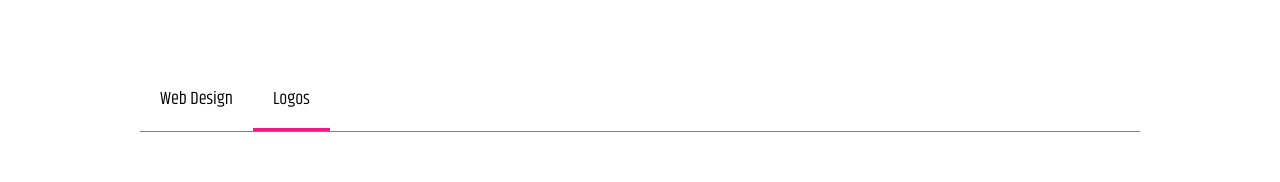
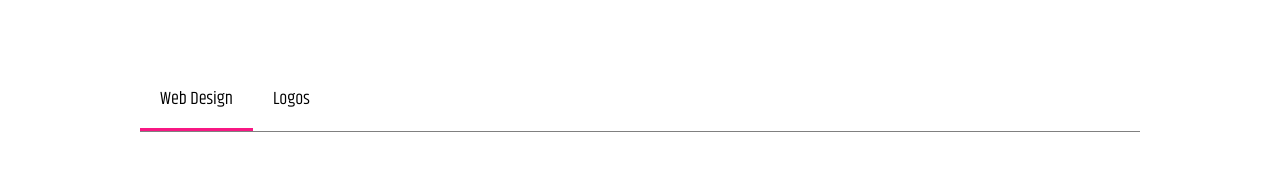
Before and after one commit to DionysisP/Portfolio, a React (Create React App) app: page /portfolio in a window 1280 px wide. Shown: the part 249-431 px from the top of the page. Built offline with nearby package versions, Linux system fonts and the light colour scheme.

Commit message:
improve design

```diff
--- a/src/components/About.js
+++ b/src/components/About.js
@@ -1,6 +1,5 @@
 import classes from './style/AFewWords.module.css';
 import { useState } from 'react';
-import Modal from './portfolioComponents/Modal';
 import close from './portfolioComponents/images/close.svg';
 import style2 from './style/Modal.module.css';
 
--- a/src/components/Portfolio.js
+++ b/src/components/Portfolio.js
@@ -8,7 +8,7 @@ import style from './style/Portfolio.module.css';
 
 export default function Portfolio() {
 
-    const [active, setActive] = useState(2);
+    const [active, setActive] = useState(1);
 
     var currentlyDisplayed
 
--- a/src/components/style/Modal.module.css
+++ b/src/components/style/Modal.module.css
@@ -40,19 +40,19 @@
 
 @media screen and (min-width: 1024px){
     .logo{
-        width:50vw;
+        width:500px;
     }
     .logoDesc{
-        width:800px;
+        width:500px;
     }
 }
 
 @media screen and (max-width: 1024px){
     .logo{
-        width:70vw;
+        width:400px;
     }
     .logoDesc{
-        width:70vw;
+        width:400px;
     }
 }
 
--- a/src/components/style/Portfolio.module.css
+++ b/src/components/style/Portfolio.module.css
@@ -1,8 +1,9 @@
 .projectList{
     display: inherit;
-
     border-bottom: 1px solid grey;
-    width:1000px;
+    max-width:1000px;
+    width:80vw;
+    margin: 0 0 50px 0;
 }
 
 .projectList li{
@@ -42,6 +43,7 @@ h4{
     flex-wrap: wrap;
     justify-content: center;
     padding:50px;
+    width: 1000px;
 }
 
 .projectBtn{
@@ -73,6 +75,10 @@ h4{
         width:75vw;
     }
 
+    .projectList{width:80vw;}
+    .allLogos{padding:0; max-width: 1000px;}
+
+
 }
 /* Desktop Responsive */
 
@@ -85,7 +91,8 @@ h4{
         width:250px;
         margin: 1.5px 0;
     }
-
+    .projectList{width:80vw;}
+    .allLogos{padding:0;width:auto;}
     }
 /* Laptop Responsive */
 
@@ -94,13 +101,14 @@ h4{
 @media screen and (max-width: 768px){
     h4{font-size: 24px;}
     .projects{display: block;}
+    .projectList{width:auto;}
     .projectsTitle{width:75vw;}
 
     .projectBtn{
         width:250px;
         margin: 1.5px 0;
     }
-
+    .allLogos{padding:0;width:80vw;}
 }
 
 /* Tablet Responsive */
@@ -108,7 +116,7 @@ h4{
 @media screen and (max-width: 568px){
     h4{font-size: 20px;}
     .projects{display: block;}
-
+    .projectList{width:auto;}
     .projectsTitle{width:300px;}
 
 
@@ -117,7 +125,7 @@ h4{
         margin: 1.5px 0;
     }
 
-    .allLogos{padding:0px;}
+    .allLogos{padding:0px;width:300px;}
 }
 
 /* Mobile Responsive */
```
Also changed, not shown: src/components/Project.js (+9 -9 lines).
